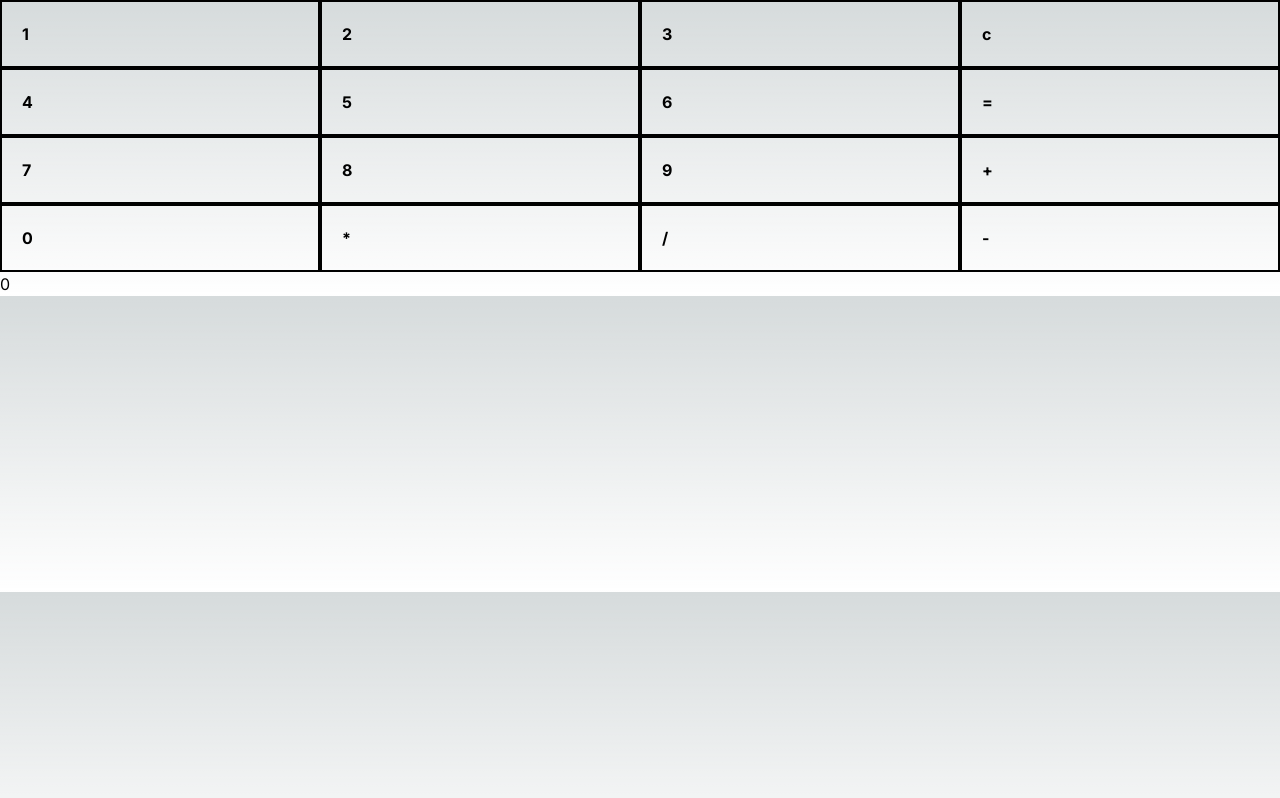
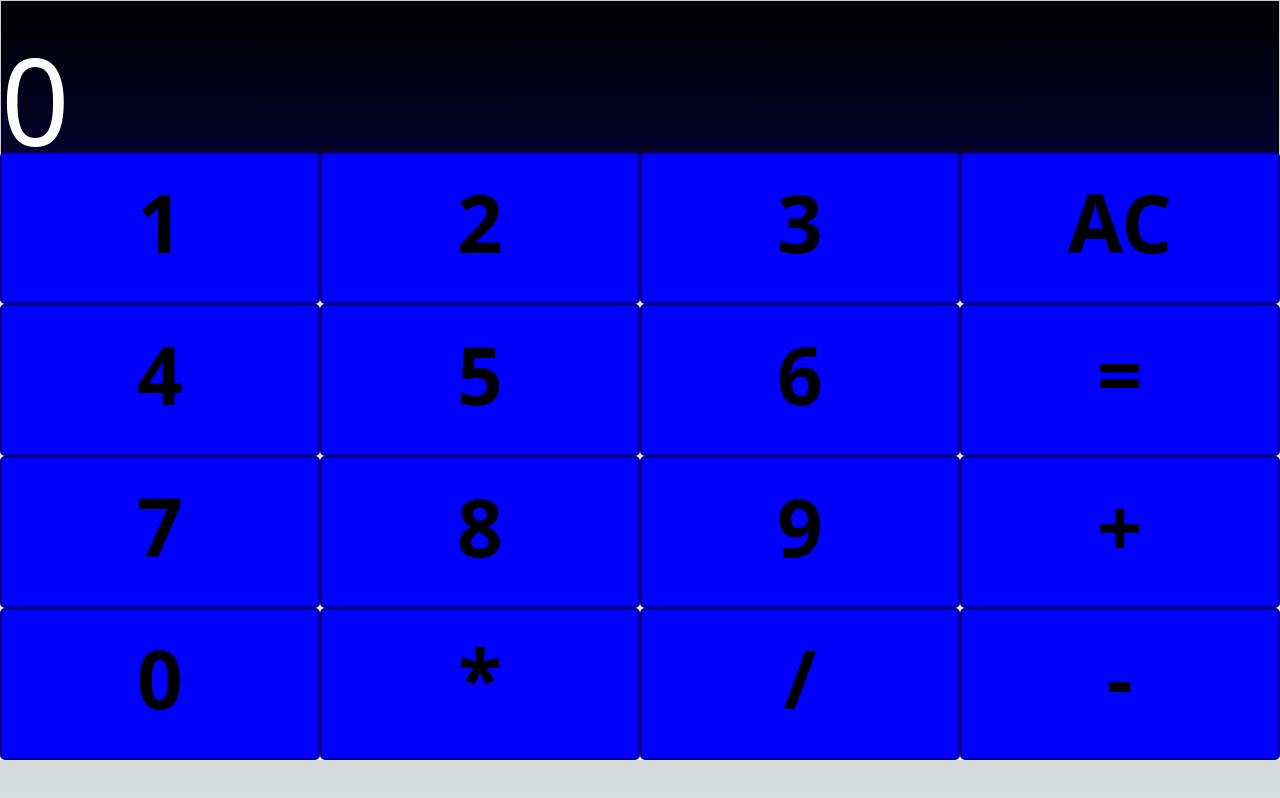
Before and after one commit to tokaikuro/study, a Next.js app: page / in a window 1280 px wide. Built offline with nearby package versions, Linux system fonts and the light colour scheme.

Commit message:
電卓っぽくなったもの

```diff
--- a/app/page.tsx
+++ b/app/page.tsx
@@ -1,5 +1,5 @@
 "use client";
-import React, { useState } from "react";
+import React, { useState, useEffect } from "react";
 import "/study.css";
 
 export default function MyComponent() {
@@ -37,6 +37,18 @@ export default function MyComponent() {
     setNenka(0);
   };
 
+  useEffect(() => {
+    setNenka(first);
+  }, [first]);
+
+  useEffect(() => {
+    setNenka(second);
+  }, [second]);
+
+  useEffect(() => {
+    setNenka(total);
+  }, [total]);
+
   const handlplusClick = () => {
     setNanka(1);
     setNenka(0);
@@ -59,18 +71,14 @@ export default function MyComponent() {
     if (nanka === 0) {
       if (first === 0) {
         setFirst(+a);
-        setNenka(+a);
       } else {
         setFirst(first * 10 + a);
-        setNenka(first * 10 + a);
       }
     } else {
       if (second === 0) {
         setSecond(+a);
-        setNenka(+a);
       } else {
         setSecond(second * 10 + a);
-        setNenka(second * 10 + a);
       }
     }
   };
@@ -79,18 +87,14 @@ export default function MyComponent() {
     if (nanka === 0) {
       if (first === 0) {
         setFirst(+b);
-        setNenka(+b);
       } else {
         setFirst(first * 10 + b);
-        setNenka(first * 10 + b);
       }
     } else {
       if (second === 0) {
         setSecond(+b);
-        setNenka(+b);
       } else {
         setSecond(second * 10 + b);
-        setNenka(second * 10 + b);
       }
     }
   };
@@ -99,18 +103,14 @@ export default function MyComponent() {
     if (nanka === 0) {
       if (first === 0) {
         setFirst(+c);
-        setNenka(+c);
       } else {
         setFirst(first * 10 + c);
-        setNenka(first * 10 + c);
       }
     } else {
       if (second === 0) {
         setSecond(+c);
-        setNenka(+c);
       } else {
         setSecond(second * 10 + c);
-        setNenka(second * 10 + c);
       }
     }
   };
@@ -119,18 +119,14 @@ export default function MyComponent() {
     if (nanka === 0) {
       if (first === 0) {
         setFirst(+d);
-        setNenka(+d);
       } else {
         setFirst(first * 10 + d);
-        setNenka(first * 10 + d);
       }
     } else {
       if (second === 0) {
         setSecond(+d);
-        setNenka(+d);
       } else {
         setSecond(second * 10 + d);
-        setNenka(second * 10 + d);
       }
     }
   };
@@ -139,18 +135,14 @@ export default function MyComponent() {
     if (nanka === 0) {
       if (first === 0) {
         setFirst(+e);
-        setNenka(+e);
       } else {
         setFirst(first * 10 + e);
-        setNenka(first * 10 + e);
       }
     } else {
       if (second === 0) {
         setSecond(+e);
-        setNenka(+e);
       } else {
         setSecond(second * 10 + e);
-        setNenka(second * 10 + e);
       }
     }
   };
@@ -159,10 +151,8 @@ export default function MyComponent() {
     if (nanka === 0) {
       if (first === 0) {
         setFirst(+f);
-        setNenka(+f);
       } else {
         setFirst(first * 10 + f);
-        setNenka(first * 10 + f);
       }
     } else {
       if (second === 0) {
@@ -170,7 +160,6 @@ export default function MyComponent() {
         setNenka(+f);
       } else {
         setSecond(second * 10 + f);
-        setNenka(second * 10 + f);
       }
     }
   };
@@ -179,18 +168,14 @@ export default function MyComponent() {
     if (nanka === 0) {
       if (first === 0) {
         setFirst(+g);
-        setNenka(+g);
       } else {
         setFirst(first * 10 + g);
-        setNenka(first * 10 + g);
       }
     } else {
       if (second === 0) {
         setSecond(+g);
-        setNenka(+g);
       } else {
         setSecond(second * 10 + g);
-        setNenka(second * 10 + g);
       }
     }
   };
@@ -199,18 +184,14 @@ export default function MyComponent() {
     if (nanka === 0) {
       if (first === 0) {
         setFirst(+h);
-        setNenka(+h);
       } else {
         setFirst(first * 10 + h);
-        setNenka(first * 10 + h);
       }
     } else {
       if (second === 0) {
         setSecond(+h);
-        setNenka(+h);
       } else {
         setSecond(second * 10 + h);
-        setNenka(second * 10 + h);
       }
     }
   };
@@ -219,28 +200,22 @@ export default function MyComponent() {
     if (nanka === 0) {
       if (first === 0) {
         setFirst(+i);
-        setNenka(+i);
       } else {
         setFirst(first * 10 + i);
-        setNenka(first * 10 + i);
       }
     } else {
       if (second === 0) {
         setSecond(+i);
-        setNenka(+i);
       } else {
         setSecond(second * 10 + i);
-        setNenka(second * 10 + i);
       }
     }
   };
   const handljClick = () => {
     if (nanka === 0) {
       setFirst(first * 10);
-      setNenka(first * 10);
     } else {
       setSecond(second * 10);
-      setNenka(second * 10);
     }
   };
 
@@ -248,24 +223,20 @@ export default function MyComponent() {
     setNenka(0);
     if (nanka === 1) {
       setTotal(first + second);
-      setNenka(first + second);
     } else if (nanka === 2) {
       setTotal(first - second);
-      setNenka(first - second);
     } else if (nanka === 3) {
       setTotal(first * second);
-      setNenka(first * second);
     } else if (nanka === 4) {
       setTotal(first / second);
-      setNenka(first / second);
     } else {
       setTotal(0);
-      setNenka(0);
     }
   };
 
   return (
-    <body>
+    <body className="reiaut">
+      <div className="box2">{nenka}</div>
       <section className="reaut">
         <div className="box1">
           <button onClick={handlaClick}>1</button>
@@ -277,7 +248,7 @@ export default function MyComponent() {
           <button onClick={handlcClick}>3</button>
         </div>
         <div className="box1">
-          <button onClick={handlccClick}>c</button>
+          <button onClick={handlccClick}>AC</button>
         </div>
         <div className="box1">
           <button onClick={handldClick}>4</button>
@@ -316,7 +287,6 @@ export default function MyComponent() {
           <button onClick={handlminuClick}>-</button>
         </div>
       </section>
-      <div>{nenka}</div>
     </body>
   );
 }
--- a/study.css
+++ b/study.css
@@ -1,16 +1,36 @@
+@tailwind base;
+@tailwind components;
+@tailwind utilities;
+
 .reaut {
   display: grid;
-  grid-template-columns: 25% 25% 25% 25%;
-  grid-template-rows: 25% 25% 25% 25%;
+  grid-template-columns: 1fr 1fr 1fr 1fr;
 }
 
 .reiaut {
-  grid-column-start: 1;
-  grid-column-end: 3;
+  display: grid;
+  grid-template-rows: 20%;
 }
+
 .box1 {
-  padding: 20px 20px;
-  margin: 0px;
+  text-align: center;
+  font-size: 80px;
+  background-color: blue;
+  color: black;
   font-weight: bold;
-  border: solid 2px #000000;
+  padding: 8px 16px;
+  border: 2px solid darkblue;
+  border-radius: 5px;
+  cursor: pointer;
+  outline: none;
 }
+
+.box2 {
+  display: flex;
+  align-items: center;
+  height: 200px;
+  font-size: 120px;
+  border: 1px solid #ccc;
+  background-image: linear-gradient(to bottom, black, rgb(6, 2, 56));
+  color: white;
+}
```
